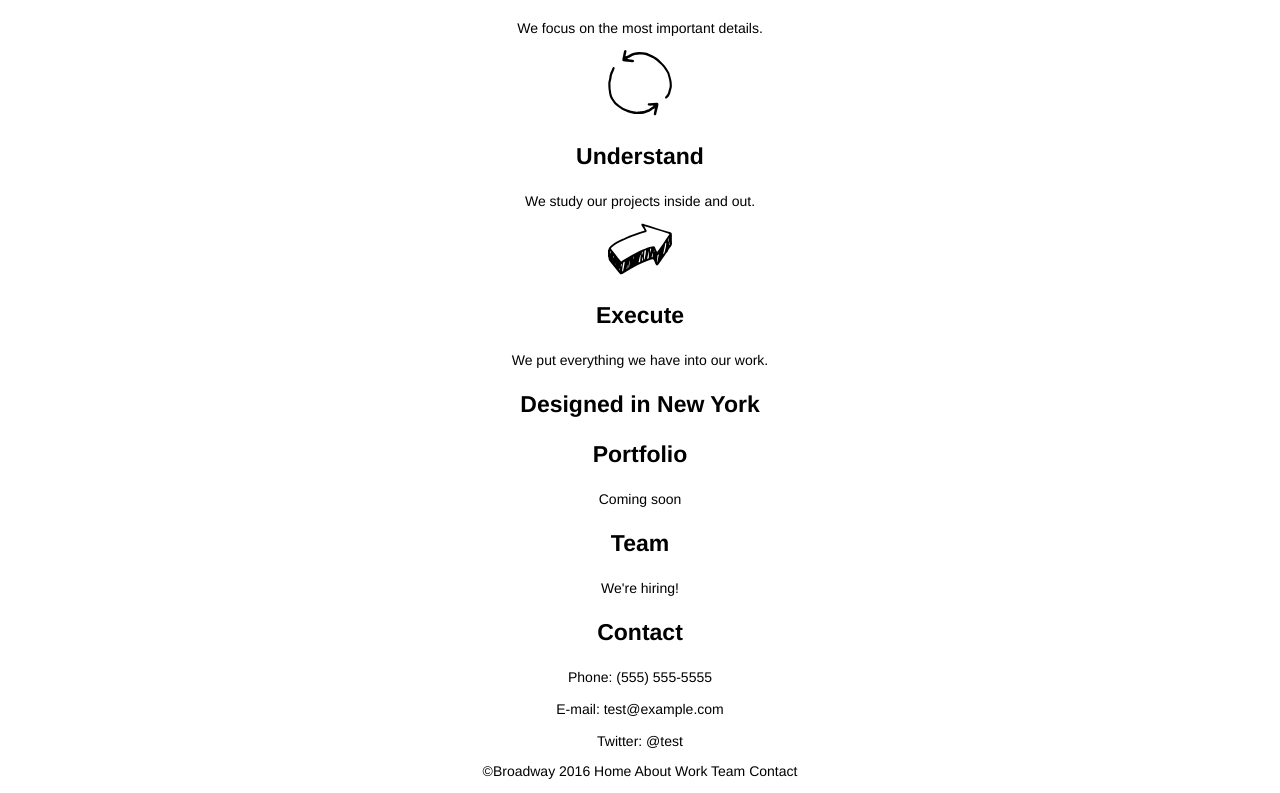
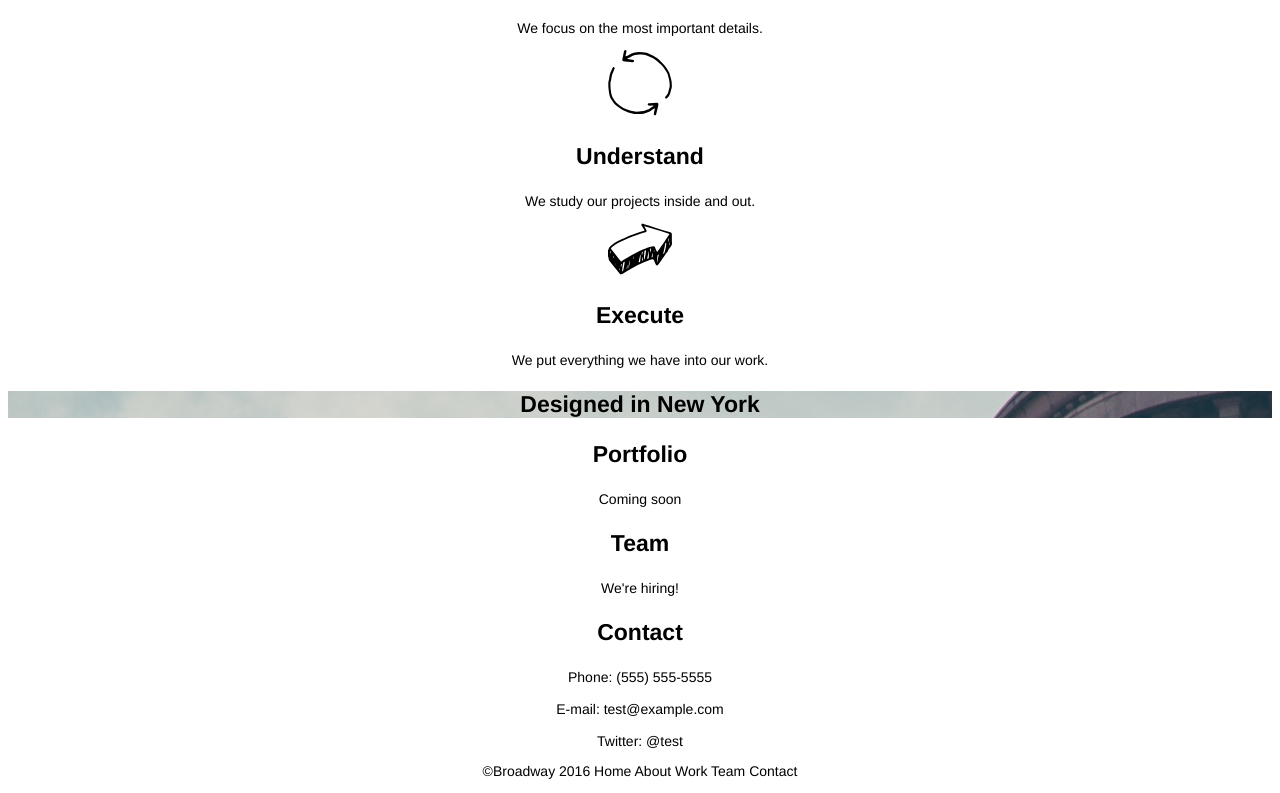
Before and after one commit to lanfopa/broadway, a plain HTML site: page index.html in a window 1280 px wide. Shown: the part 525-1318 px from the top of the page. Drawn offline with Linux system fonts and the light colour scheme.

Commit message:
Add background image to Designed in New York

```diff
--- a/index.html
+++ b/index.html
@@ -28,7 +28,7 @@
       <h3>Execute</h3>
       <p>We put everything we have into our work.</p>
     </div>
-    <h3>Designed in New York</h3>
+    <h3 class="bkgrd-img">Designed in New York</h3>
     <div id="portfolio">
       <h3>Portfolio</h3>
       <p>Coming soon</p>
```
